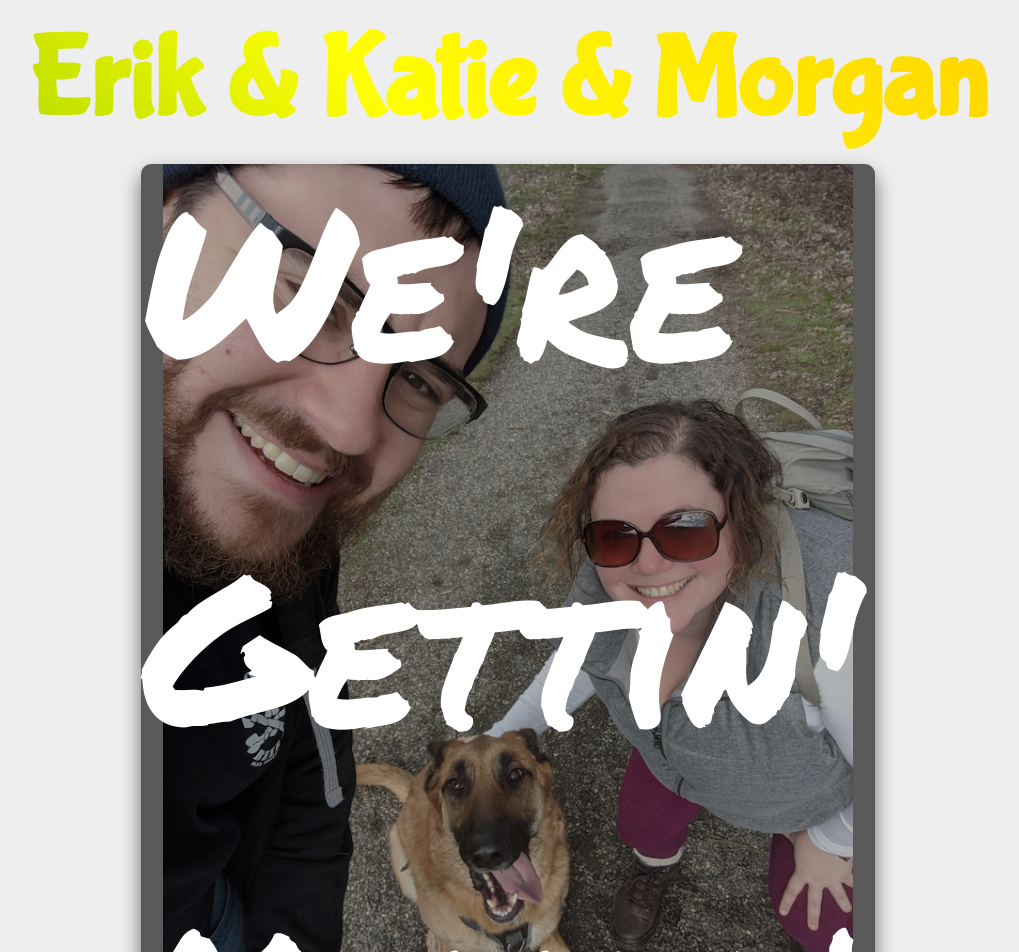
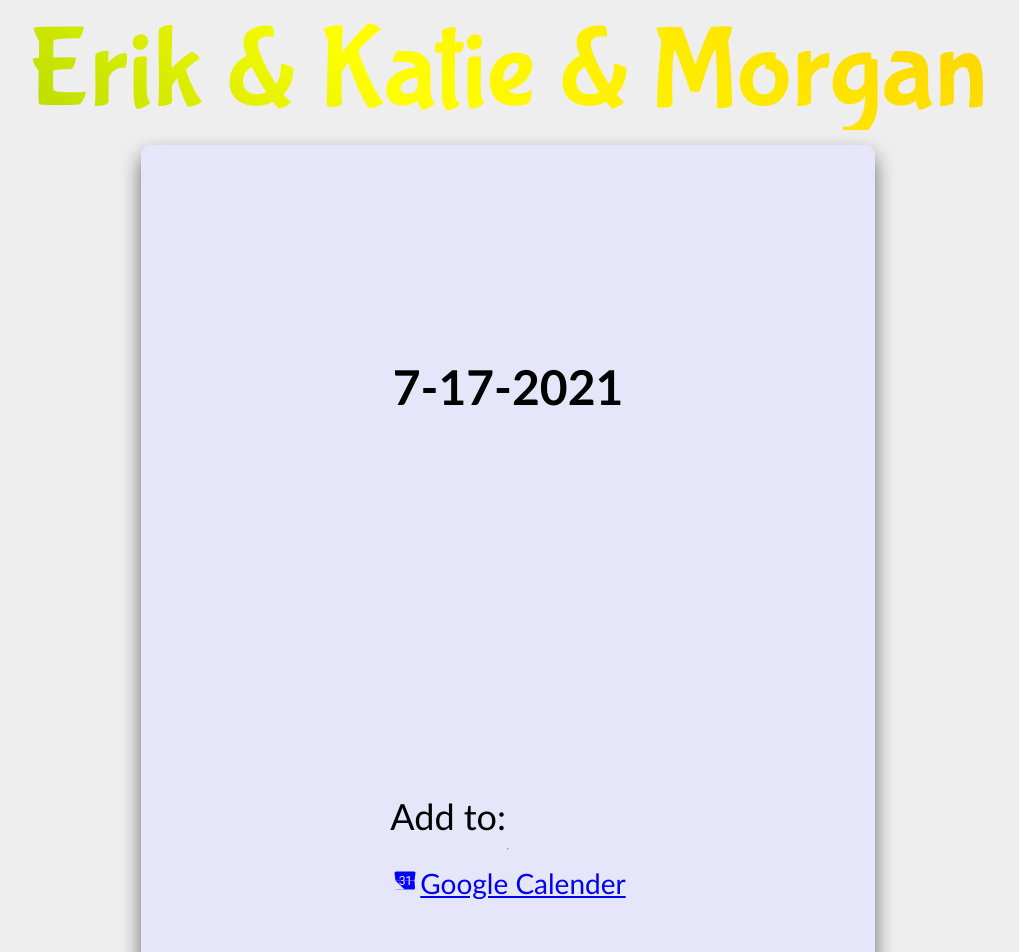
Before and after one commit to ErikBean/nextjs-hitch, a Next.js app: page / in a window 1280 px wide. Shown: the top 952 px of the page, without its empty margins (132-1151 px from the left). Built offline with nearby package versions, Linux system fonts and the light colour scheme.

Commit message:
wip cal links

```diff
--- a/pages/index.js
+++ b/pages/index.js
@@ -2,8 +2,8 @@ import Head from 'next/head';
 import { useState } from 'react';
 
 export default function Home() {
-  const [isFlipped, setIsFlipped] = useState(false);
-  const flipCard = () => setIsFlipped(!isFlipped);
+  const [isFlipped, setIsFlipped] = useState(true);
+  const flipCard = () => {}; // setIsFlipped(!isFlipped);
   return (
     <div className="container">
       <Head>
@@ -12,6 +12,10 @@ export default function Home() {
           rel="preload"
           as="style"
           href="https://fonts.googleapis.com/css2?family=Bubblegum+Sans&family=Permanent+Marker&display=swap"
+        />
+        <link
+          rel="stylesheet"
+          href="https://cdnjs.cloudflare.com/ajax/libs/meyer-reset/2.0/reset.min.css"
         />
         <link rel="icon" href="/favicon/favicon.ico" />
         <link rel="manifest" href="/site.webmanifest" />
@@ -42,21 +46,21 @@ export default function Home() {
               <h2 className="date">
                 <time dateTime="2021-07-17">7-17-2021</time>
               </h2>
-              <a
-                className="calendar-link"
-                href="http://www.google.com/calendar/event?action=TEMPLATE&text=Katie%20Erik%20Wedding&dates=20210717T200000Z/20210717T290000Z&details=Event%20Details%20TBD&location=3906%20Lewis%20River%20Rd%2C%20Woodland%2C%20WA%2098674"
-              >
-                <svg
-                  xmlns="http://www.w3.org/2000/svg"
-                  height="24"
-                  width="24"
-                  viewBox="0 0 24 24"
-                >
-                  <path d="M0 0h24v24H0z" fill="none" />
-                  <path d="M20 3h-1V1h-2v2H7V1H5v2H4c-1.1 0-2 .9-2 2v16c0 1.1.9 2 2 2h16c1.1 0 2-.9 2-2V5c0-1.1-.9-2-2-2zm0 18H4V8h16v13z" />
-                </svg>
-                <p>Add to Calendar</p>
-              </a>
+              <ul className="cal-links">
+                <li className="cal-link header">Add to:</li>
+                <hr />
+                <li className="cal-link">
+                  <a href="http://www.google.com/calendar/event?action=TEMPLATE&text=Katie%20Erik%20Wedding&dates=20210717T200000Z/20210717T290000Z&details=Event%20Details%20TBD&location=3906%20Lewis%20River%20Rd%2C%20Woodland%2C%20WA%2098674">
+                    <img
+                      className="gcal-icon"
+                      src="/google-calendar-logo.svg"
+                      width="30"
+                      height="30"
+                    ></img>
+                    Google Calender
+                  </a>
+                </li>
+              </ul>
             </figure>
           </section>
         </main>
@@ -121,7 +125,9 @@ export default function Home() {
           transform: rotateY(180deg);
           display: flex;
           flex-direction: column;
+          justify-content: space-around;
           align-items: center;
+          font-family: 'Trebuchet MS', Helvetica, sans-serif;
         }
         .shout-out {
           display: flex;
@@ -166,13 +172,24 @@ export default function Home() {
           display: flex;
           justify-content: center;
           font-size: 48px;
-          font-family: 'Trebuchet MS', Helvetica, sans-serif;
+          font-weight: bold;
+          padding: 50px 0;
         }
-        .calendar-link {
+        .cal-links {
           display: flex;
           flex-direction: column;
           align-items: center;
-          text-decoration: none;
+          list-style: none;
+          font-size: 28px;
+        }
+        .cal-link {
+          display: block;
+          width: 100%;
+        }
+        .cal-link.header {
+          display: block;
+          width: 100%;
+          font-size: 36px;
         }
       `}</style>
 
@@ -180,8 +197,6 @@ export default function Home() {
         html,
         body {
           background-color: #eee;
-          padding: 0 !important;
-          margin: 0 !important;
           font-family: -apple-system, BlinkMacSystemFont, Segoe UI, Roboto,
             Oxygen, Ubuntu, Cantarell, Fira Sans, Droid Sans, Helvetica Neue,
             sans-serif;
```
Also changed, not shown: public/google-calendar-logo.svg (added).
